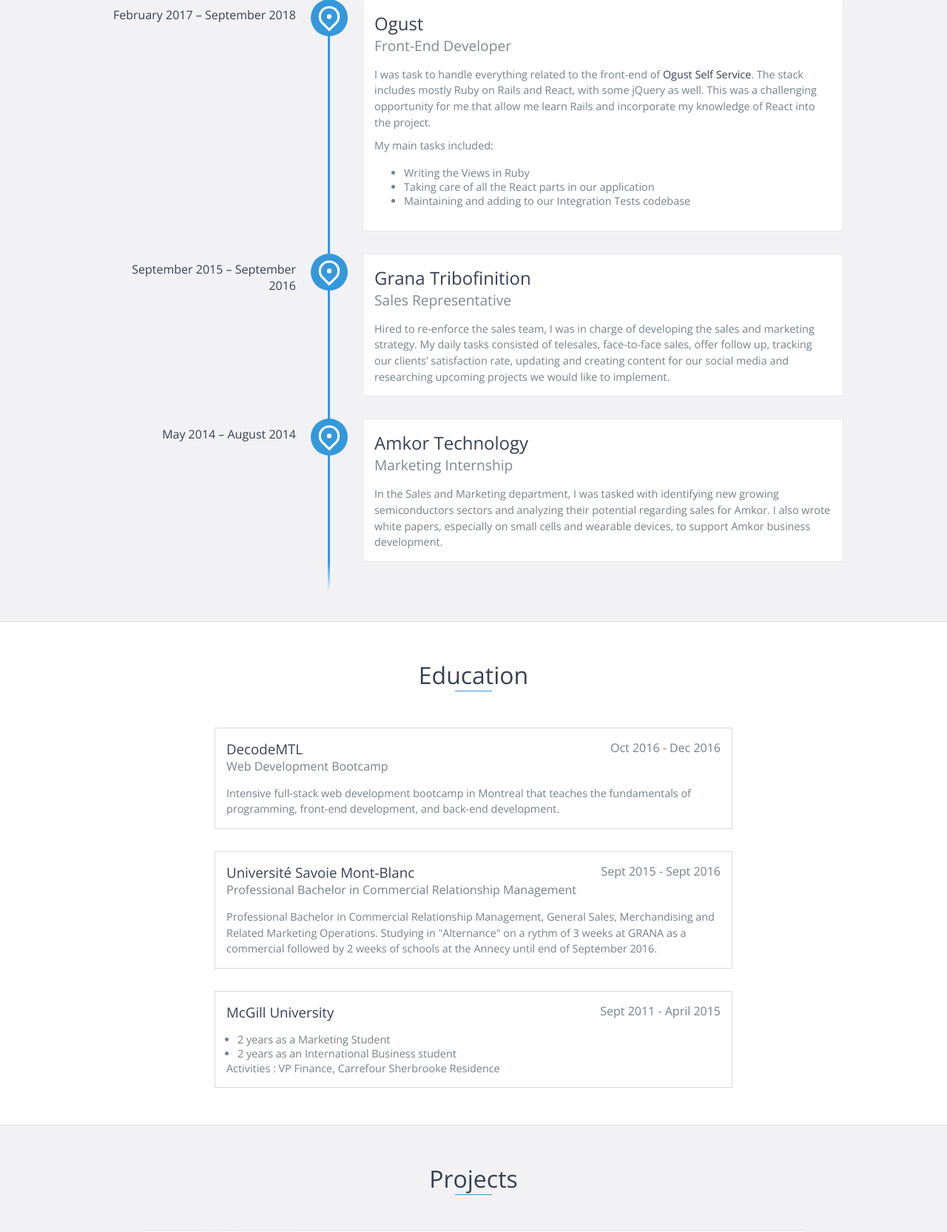
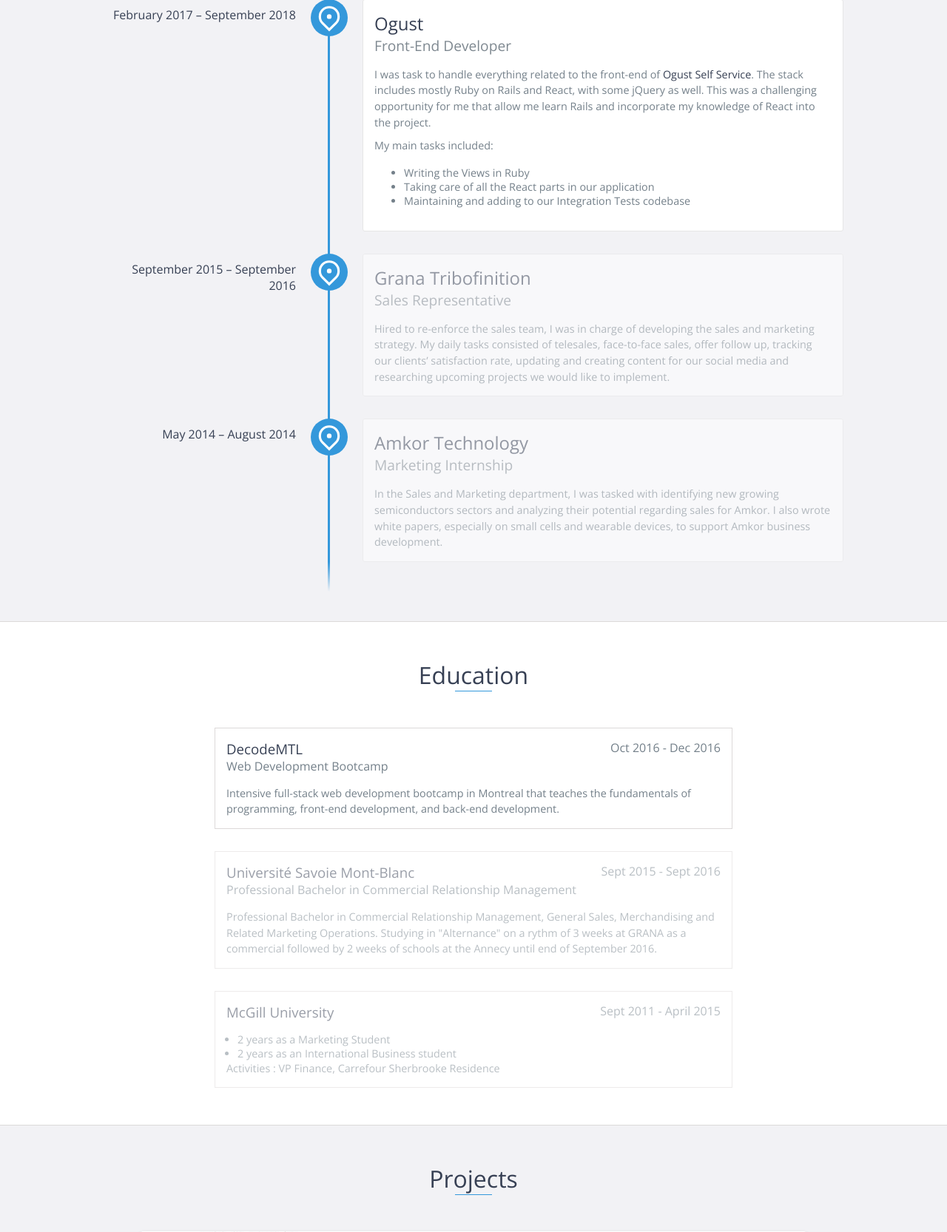
Before and after one commit to charlesjamb/charlesjamb.github.io, a PHP site: page / in a window 1280 px wide. Shown: the part 1460-3126 px from the top of the page at 74% size. Run offline with PHP 8.4, Linux system fonts and the light colour scheme.

Commit message:
Clearly mark non dev experiences and education

```diff
--- a/index.html
+++ b/index.html
@@ -169,7 +169,7 @@
           </ul>
         </div>
 
-        <div data-date="September 2015 – September 2016">
+        <div data-date="September 2015 – September 2016" class="non-dev">
           <h3>Grana Tribofinition</h3>
           <h4>Sales Representative</h4>
           <p>
@@ -182,7 +182,7 @@
           </p>
         </div>
 
-        <div data-date="May 2014 – August 2014">
+        <div data-date="May 2014 – August 2014" class="non-dev">
           <h3>Amkor Technology</h3>
           <h4>Marketing Internship</h4>
           <p>
@@ -211,7 +211,7 @@
       </div>
       <!-- End .education-block -->
 
-      <div class="education-block">
+      <div class="education-block non-dev">
         <h3>Université Savoie Mont-Blanc</h3>
         <span class="education-date">Sept 2015 - Sept 2016</span>
         <h4>Professional Bachelor in Commercial Relationship Management</h4>
@@ -224,7 +224,7 @@
       </div>
       <!-- End .education-block -->
 
-      <div class="education-block">
+      <div class="education-block non-dev">
         <h3>McGill University</h3>
         <span class="education-date">Sept 2011 - April 2015</span>
         <h4></h4>
--- a/styles.css
+++ b/styles.css
@@ -34,6 +34,9 @@ p {
 }
 button {
   cursor: pointer;
+}
+.non-dev {
+  opacity: 0.5;
 }
 
 /* No js ---------------------------------------------------------------------- */
```
